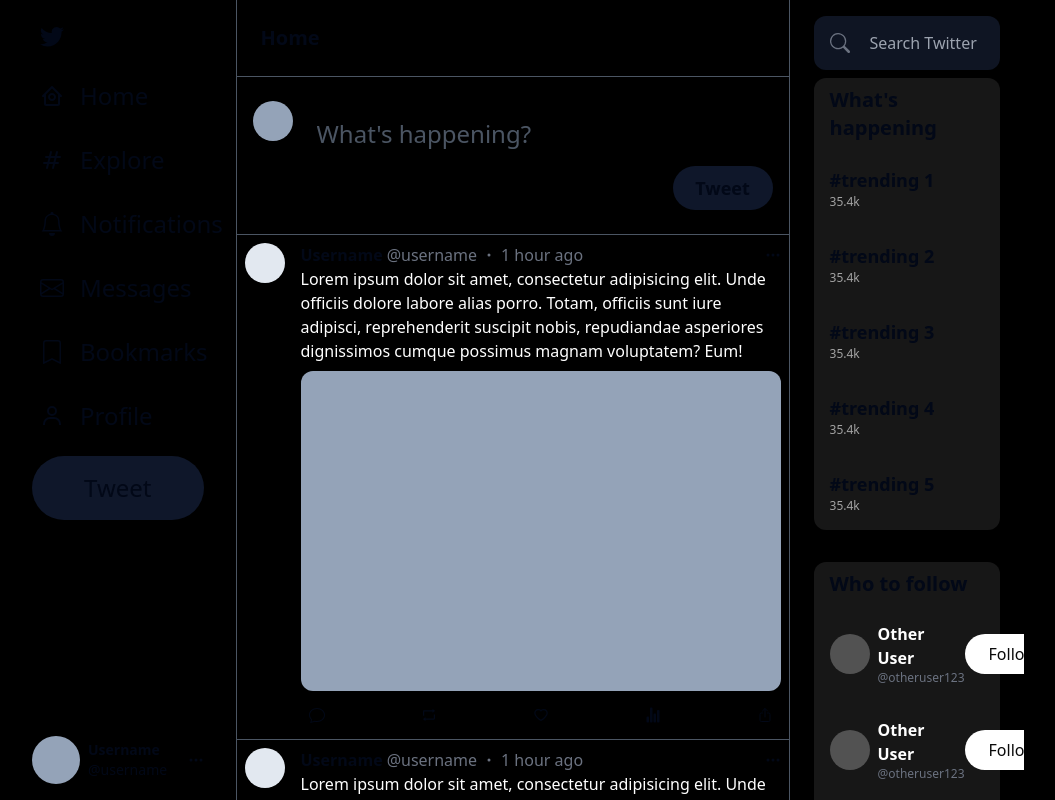
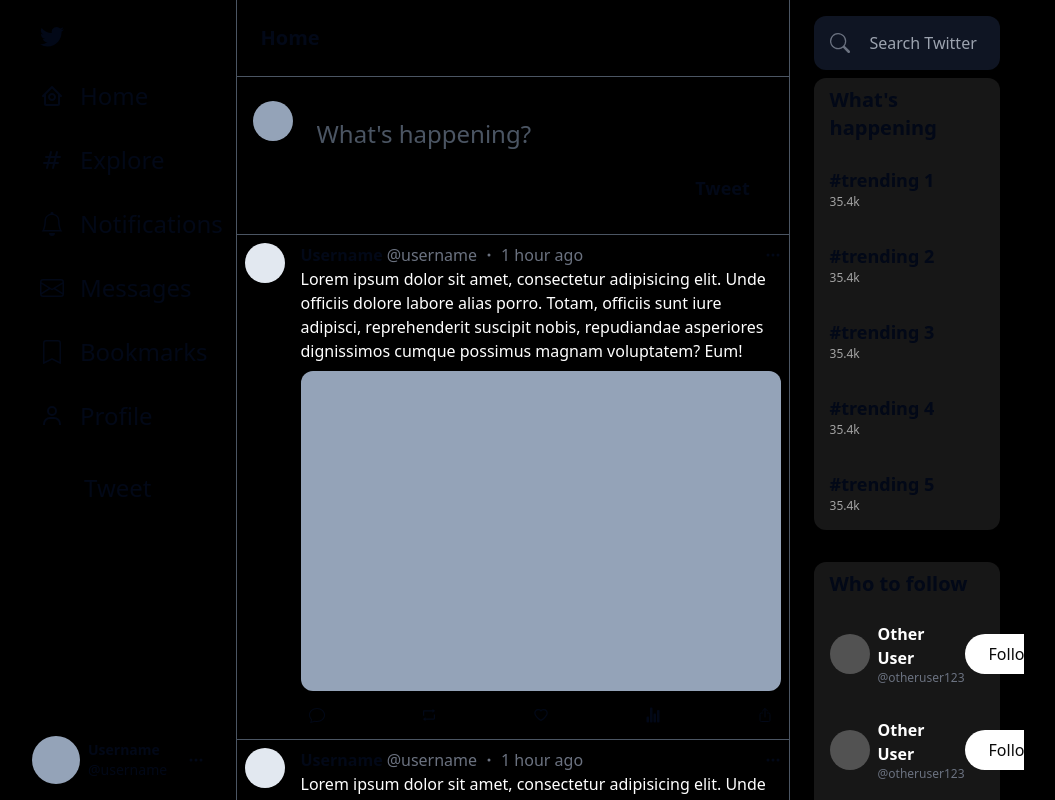
Before and after one commit to Kiki-her/tx_clone, a Next.js app: page / in a window 1280 px wide. Shown: the top 800 px of the page, without its empty margins (128-1183 px from the left). Built offline with nearby package versions, Linux system fonts and the light colour scheme.

Commit message:
change primary color

```diff
--- a/src/styles/globals.css
+++ b/src/styles/globals.css
@@ -13,8 +13,8 @@
     --popover: 0 0% 100%;
     --popover-foreground: 222.2 84% 4.9%;
 
-    --primary: 222.2 47.4% 11.2%;
-    --primary-foreground: 210 40% 98%;
+    --primary: rgb(29, 155, 240);
+    --primary-foreground: #000;
 
     --secondary: 210 40% 96.1%;
     --secondary-foreground: 222.2 47.4% 11.2%;
```
